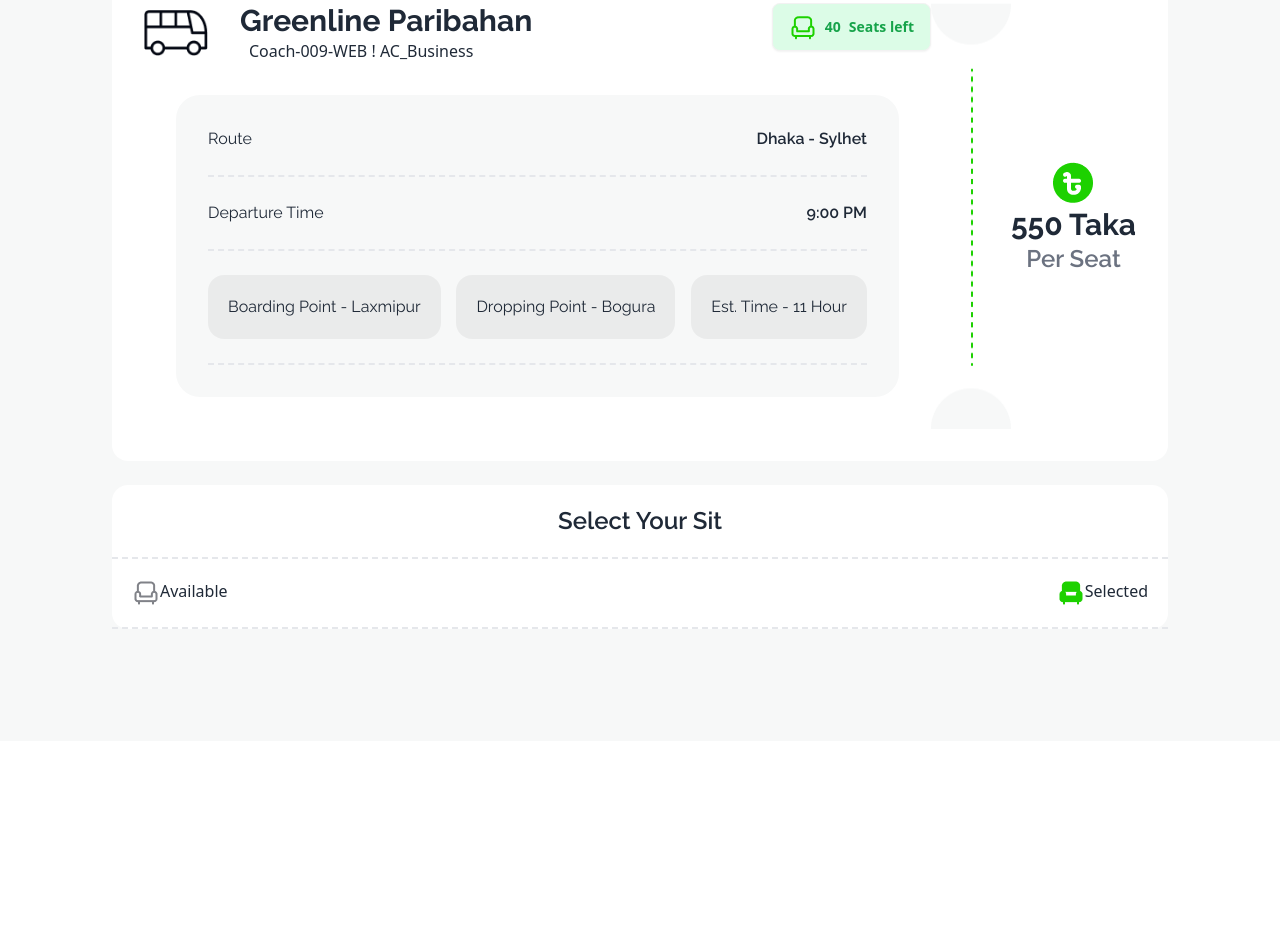
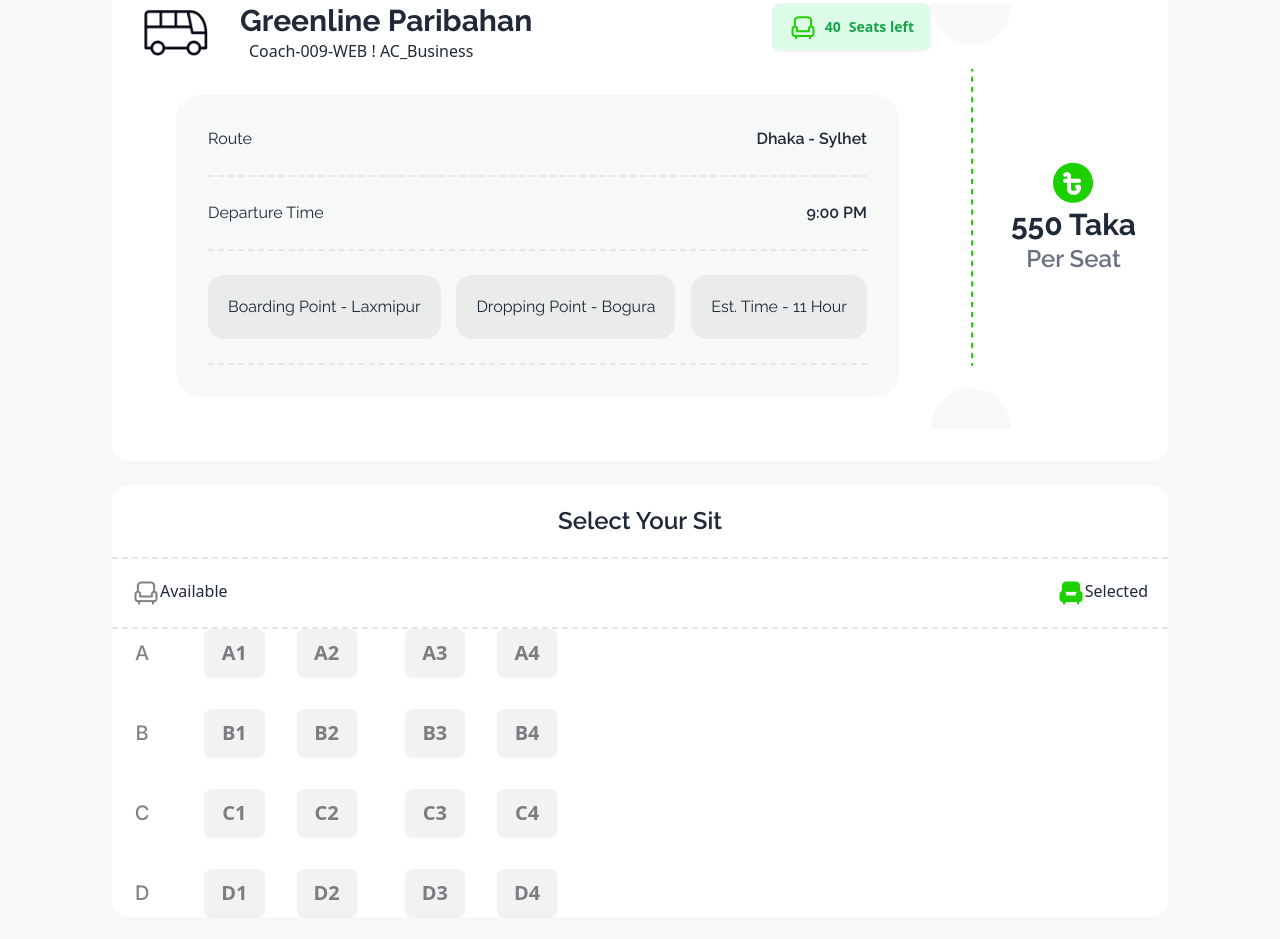
Before and after one commit to Shikder-Tarek-15/B9A5-Smart-Ticketing, a plain HTML site: page index.html in a window 1280 px wide. Shown: the part 963-1902 px from the top of the page. Before the commit the page ends 1704 px from the top, so only its background shows below. Drawn offline with nearby package versions, Linux system fonts and the light colour scheme.

Commit message:
add sit style

```diff
--- a/index.html
+++ b/index.html
@@ -234,7 +234,43 @@
               </p>
             </div>
           </div>
+          <div class="flex gap-12">
+            <div class="grid grid-cols-3 gap-8 items-center">
+              <p class="inter-font font-medium text-xl text-[#03071280]">A</p>
+              <button id="A1" class="btn text-xl text-[#03071280]">A1</button>
+              <button id="A2" class="btn text-xl text-[#03071280]">A2</button>
+
+              <p class="inter-font font-medium text-xl text-[#03071280]">B</p>
+
+              <button id="B1" class="btn text-xl text-[#03071280]">B1</button>
+              <button id="B2" class="btn text-xl text-[#03071280]">B2</button>
+
+              <p class="inter-font font-medium text-xl text-[#03071280]">C</p>
+
+              <button id="C1" class="btn text-xl text-[#03071280]">C1</button>
+              <button id="C2" class="btn text-xl text-[#03071280]">C2</button>
+
+              <p class="inter-font font-medium text-xl text-[#03071280]">D</p>
+
+              <button id="D1" class="btn text-xl text-[#03071280]">D1</button>
+              <button id="D2" class="btn text-xl text-[#03071280]">D2</button>
+            </div>
+            <div class="grid grid-cols-2 gap-8 items-center">
+              <button id="A3" class="btn text-xl text-[#03071280]">A3</button>
+              <button id="A4" class="btn text-xl text-[#03071280]">A4</button>
+
+              <button id="B3" class="btn text-xl text-[#03071280]">B3</button>
+              <button id="B4" class="btn text-xl text-[#03071280]">B4</button>
+
+              <button id="C3" class="btn text-xl text-[#03071280]">C3</button>
+              <button id="C4" class="btn text-xl text-[#03071280]">C4</button>
+
+              <button id="D3" class="btn text-xl text-[#03071280]">D3</button>
+              <button id="D4" class="btn text-xl text-[#03071280]">D4</button>
+            </div>
+          </div>
         </div>
+        <div class=""></div>
       </section>
     </main>
     <footer></footer>
```
